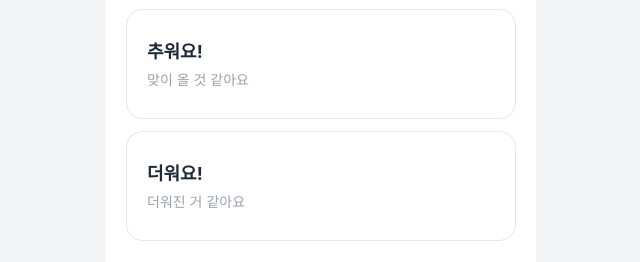
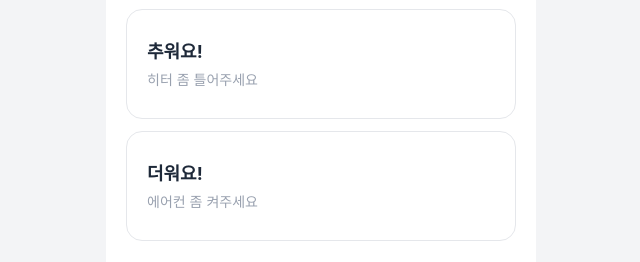
Before and after one commit to 10th-UMC-Hackathon-A/Frontend, a React (Vite) app in the folder hackathon_a_frontend/: page /vote in a window 1280 px wide. Shown: the part 135-397 px from the top of the page, without its empty margins (319-959 px from the left). Built offline with nearby package versions, Linux system fonts and the light colour scheme; no server answers.

Commit message:
fix: 투표 옵션 설명 문구 수정

```diff
--- a/hackathon_a_frontend/src/pages/VotePage.tsx
+++ b/hackathon_a_frontend/src/pages/VotePage.tsx
@@ -4,8 +4,8 @@ import { useNavigate } from 'react-router-dom';
 const question = 'Q. 지금 사무실 온도는 어때요?';
 
 const options = [
-  { id: 'agree', label: '추워요!', description: '맞이 올 것 같아요' },
-  { id: 'disagree', label: '더워요!', description: '더워진 거 같아요' },
+  { id: 'agree', label: '추워요!', description: '히터 좀 틀어주세요' },
+  { id: 'disagree', label: '더워요!', description: '에어컨 좀 켜주세요' },
 ];
 
 export default function VotePage() {
```
